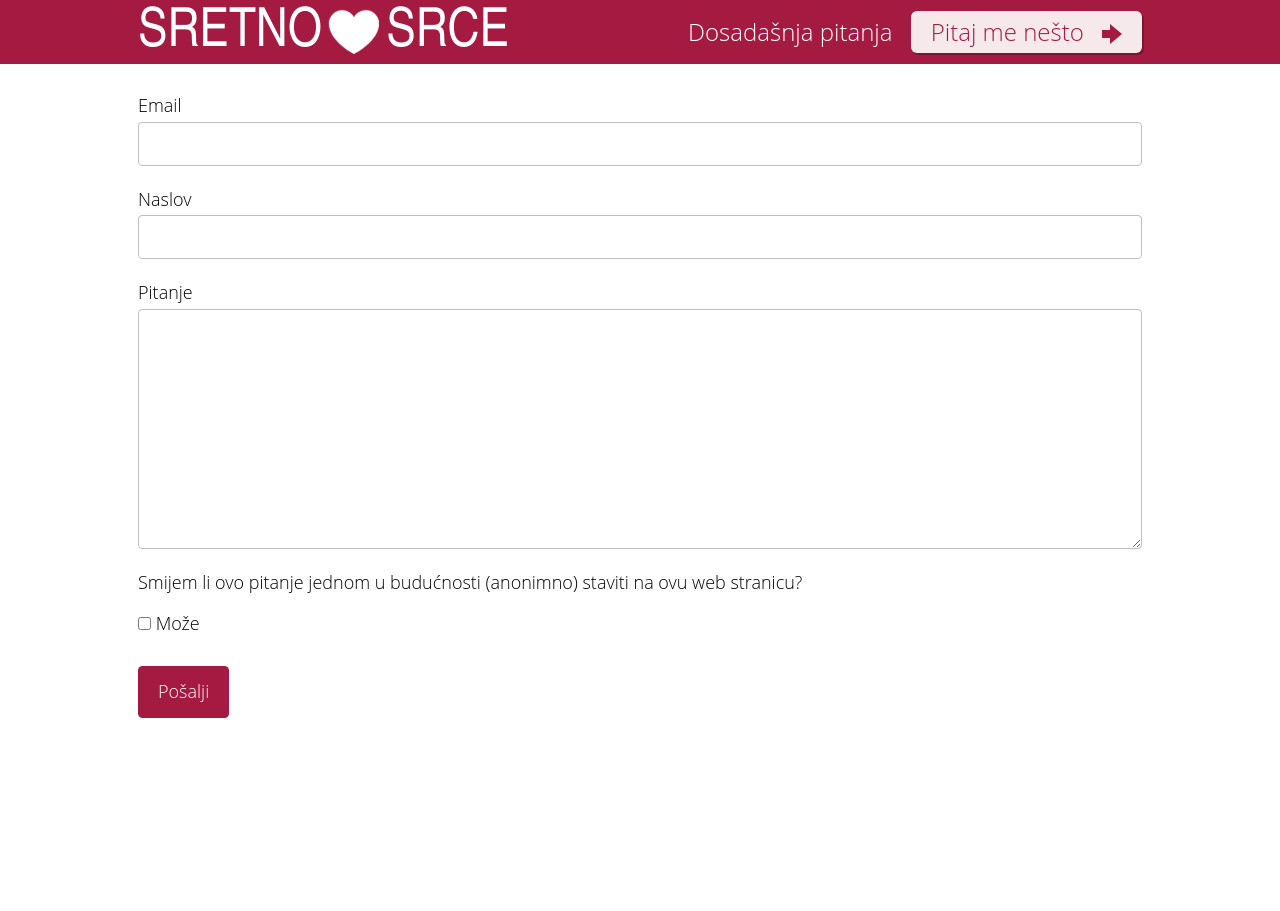
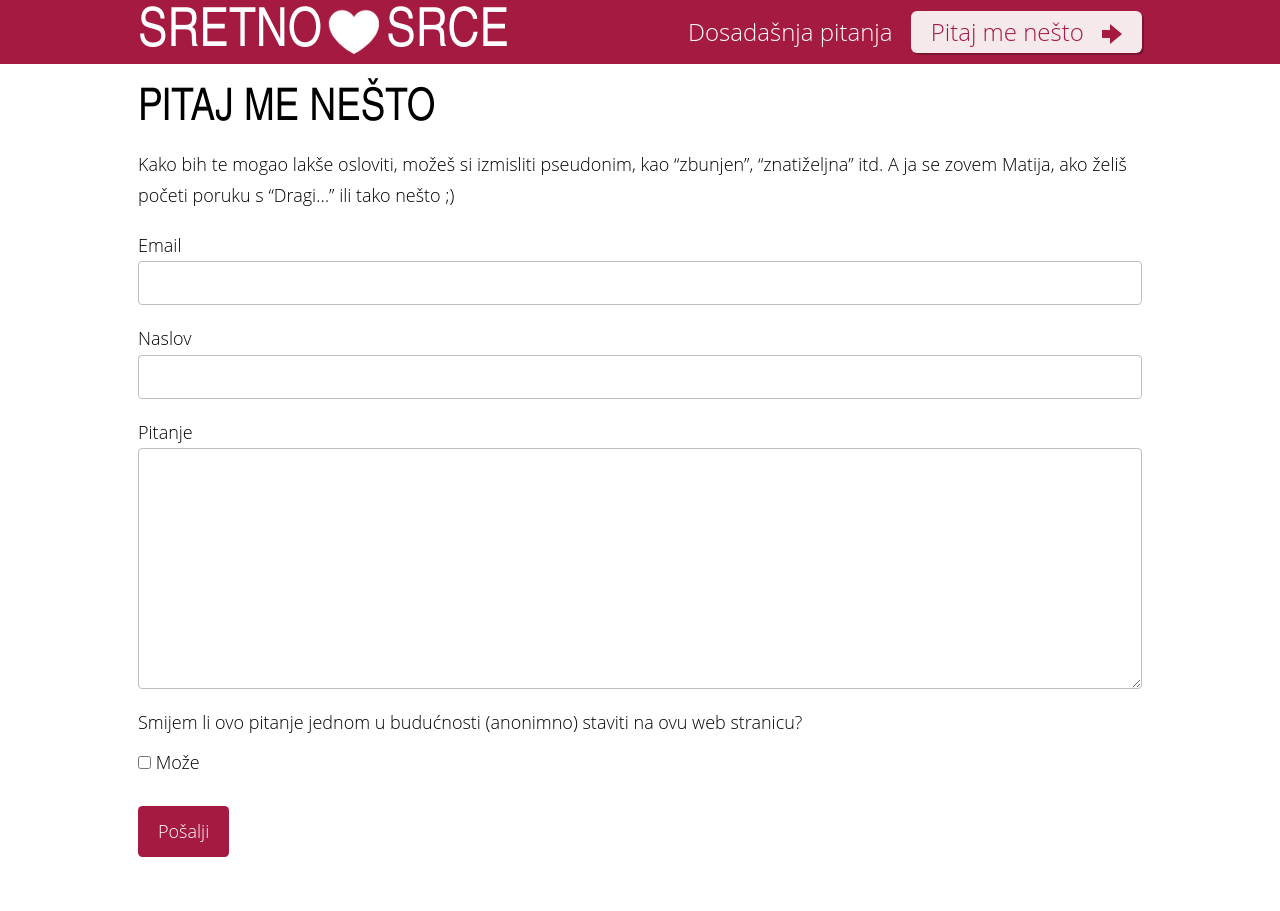
Before and after one commit to silvenon/sretnosrce, a Jekyll site: the page built from pitaj/index.md, in a window 1280 px wide. Built offline with Jekyll 4.4.1, drawn with Linux system fonts in a browser that asks for light colours; comment, search, counter and statistics services are not loaded.

Commit message:
Add description to the ask page

```diff
--- a/pitaj/index.html
+++ b/_includes/contact_form.html
@@ -1,8 +1,3 @@
----
-layout: site
-title: Pitaj me nešto
----
-
 <form class="form" action="http://formspree.io/matija.marohnic@gmail.com" method="post">
   <label class="form-label" for="email">Email
     <input class="form-control" id="email" name="email" type="email" required>
--- /dev/null
+++ b/pitaj/index.md
@@ -0,0 +1,10 @@
+---
+layout: site
+title: Pitaj me nešto
+---
+
+# Pitaj me nešto
+
+Kako bih te mogao lakše osloviti, možeš si izmisliti pseudonim, kao "zbunjen", "znatiželjna" itd. A ja se zovem Matija, ako želiš početi poruku s "Dragi…" ili tako nešto ;)
+
+{% include contact_form.html %}
```
